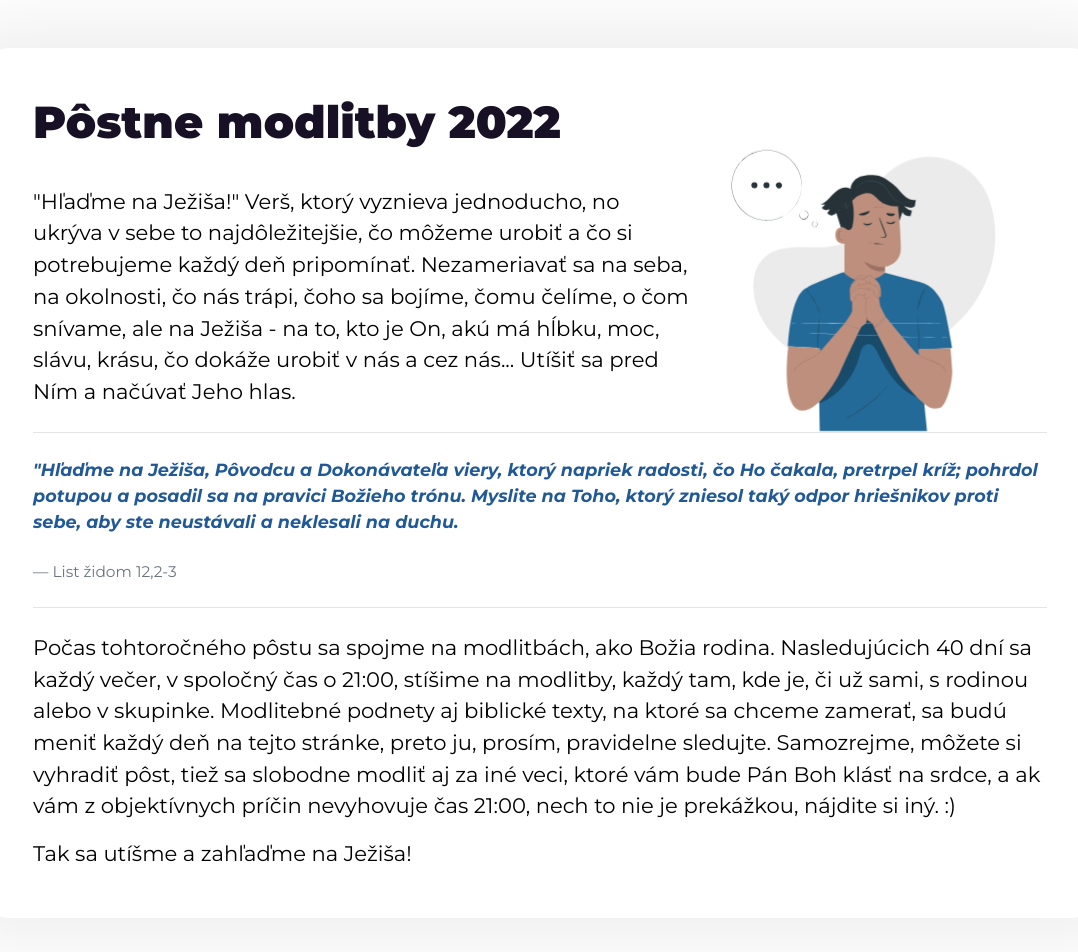
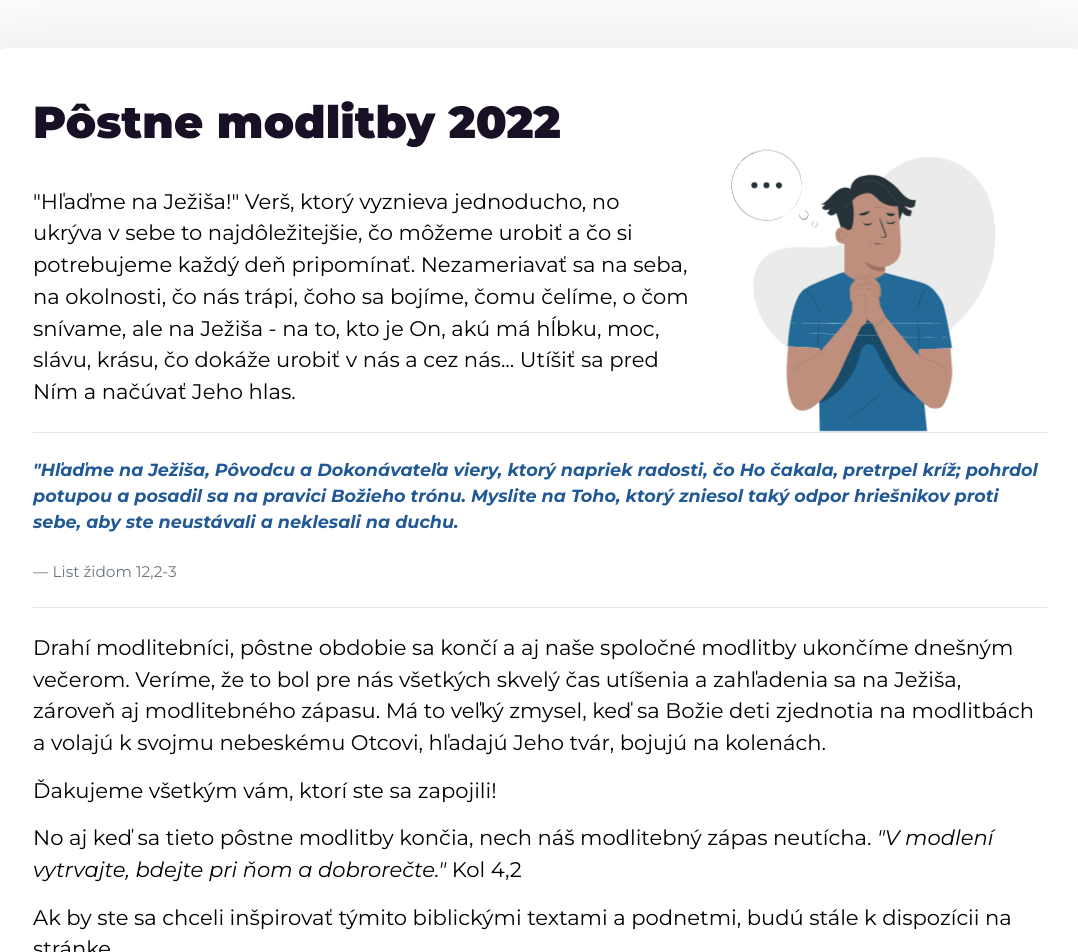
Before and after one commit to pergalsk/retaz-patmos-web, an Angular app: page / in a window 1280 px wide. Shown: the top 952 px of the page, without its empty margins (100-1178 px from the left). Built offline with nearby package versions, Linux system fonts and the light colour scheme.

Commit message:
Added: content for last day 15.4.2022; modified introduction text

```diff
--- a/src/app/modules/year2022/contents/day-content-panel/day-content-panel.component.html
+++ b/src/app/modules/year2022/contents/day-content-panel/day-content-panel.component.html
@@ -1,5 +1,45 @@
 <app-content-box [classList]="'gradient-c text-white'" [negative]="true" [biggerText]="true">
   <app-smooth-height [trigger]="date">
+    <ng-container *ngIf="date === '2022-04-15'">
+      <app-two-split
+        [firstTitle]="firstTitle"
+        [secondTitle]="secondTitle"
+        [badgeText]="'Piatok 15.4.'"
+      >
+        <ng-container first-slot>
+          <p>
+            <em>
+              V Ňom máme vykúpenie, odpustenie hriechov. On je obrazom neviditeľného Boha,
+              prvorodený pred všetkým stvorením, lebo v Ňom bolo stvorené všetko, čo je na nebesiach
+              aj na zemi, viditeľné aj neviditeľné: tróny, panstvá, kniežatstvá, mocnárstva, všetko
+              je stvorené skrze Neho a pre Neho. On je pred všetkým, a všetko spolu má v Ňom svoje
+              bytie. On je hlavou tela, cirkvi, On počiatok, prvorodený z mŕtvych, aby Jeho bolo
+              prvenstvo vo všetkom. Lebo Boh za dobré uznal, aby v Ňom prebývala všetka plnosť a aby
+              Ním zmieril so sebou všetko, aj čo je na zemi aj čo je v nebesiach, a priniesol pokoj
+              v krvi Jeho kríža.
+            </em>
+          </p>
+
+          <p>List Kolosenským 1,14-20</p>
+        </ng-container>
+
+        <ng-container second-slot>
+          <ul class="mb-0">
+            <li>
+              utíšme a pokloňme sa pred Ježišom, zahľaďme sa na Neho a vyvyšujme Ho za to, kým je
+              (aj prostredníctvom tohto biblického textu)
+            </li>
+
+            <li>ďakujme za Jeho kríž, za to, čo pre nás urobil</li>
+
+            <li>ďakujme, že v Ňom máme vykúpenie, odpustenie hriechov</li>
+
+            <li>ďakujme, že máme zmierenie a pokoj s Bohom</li>
+          </ul>
+        </ng-container>
+      </app-two-split>
+    </ng-container>
+
     <ng-container *ngIf="date === '2022-04-14'">
       <app-two-split
         [firstTitle]="firstTitle"
--- a/src/app/modules/year2022/contents/main-content2022/main-content2022.component.html
+++ b/src/app/modules/year2022/contents/main-content2022/main-content2022.component.html
@@ -34,14 +34,19 @@
   <hr class="my-3" />
 
   <p class="lead">
-    Počas tohtoročného pôstu sa spojme na modlitbách, ako Božia rodina. Nasledujúcich 40 dní sa
-    každý večer, v spoločný čas o 21:00, stíšime na modlitby, každý tam, kde je, či už sami, s
-    rodinou alebo v skupinke. Modlitebné podnety aj biblické texty, na ktoré sa chceme zamerať, sa
-    budú meniť každý deň na tejto stránke, preto ju, prosím, pravidelne sledujte. Samozrejme, môžete
-    si vyhradiť pôst, tiež sa slobodne modliť aj za iné veci, ktoré vám bude Pán Boh klásť na srdce,
-    a ak vám z objektívnych príčin nevyhovuje čas 21:00, nech to nie je prekážkou, nájdite si iný.
-    :)
+    Drahí modlitebníci, pôstne obdobie sa končí a aj naše spoločné modlitby ukončíme dnešným
+    večerom. Veríme, že to bol pre nás všetkých skvelý čas utíšenia a zahľadenia sa na Ježiša,
+    zároveň aj modlitebného zápasu. Má to veľký zmysel, keď sa Božie deti zjednotia na modlitbách a
+    volajú k svojmu nebeskému Otcovi, hľadajú Jeho tvár, bojujú na kolenách.
   </p>
-
-  <p class="lead mb-0">Tak sa utíšme a zahľaďme na Ježiša!</p>
+  <p class="lead"><b>Ďakujeme všetkým vám, ktorí ste sa zapojili!</b></p>
+  <p class="lead">
+    No aj keď sa tieto pôstne modlitby končia, nech náš modlitebný zápas neutícha.
+    <em>"V modlení vytrvajte, bdejte pri ňom a dobrorečte."</em> Kol 4,2
+  </p>
+  <p class="lead">
+    Ak by ste sa chceli inšpirovať týmito biblickými textami a podnetmi, budú stále k dispozícii na
+    stránke.
+  </p>
+  <p class="lead">Nech vás Pán Boh žehná!<br />Vlado Gál</p>
 </app-content-box>
```
